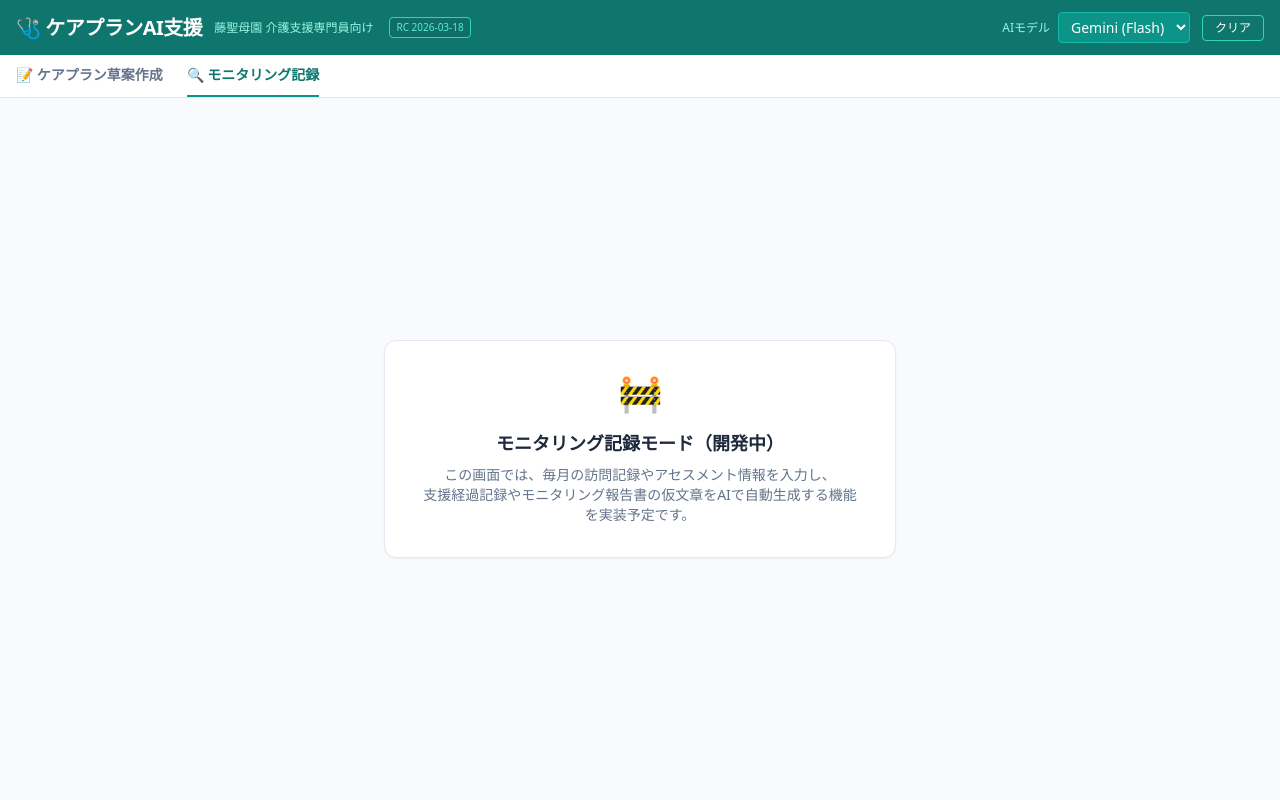
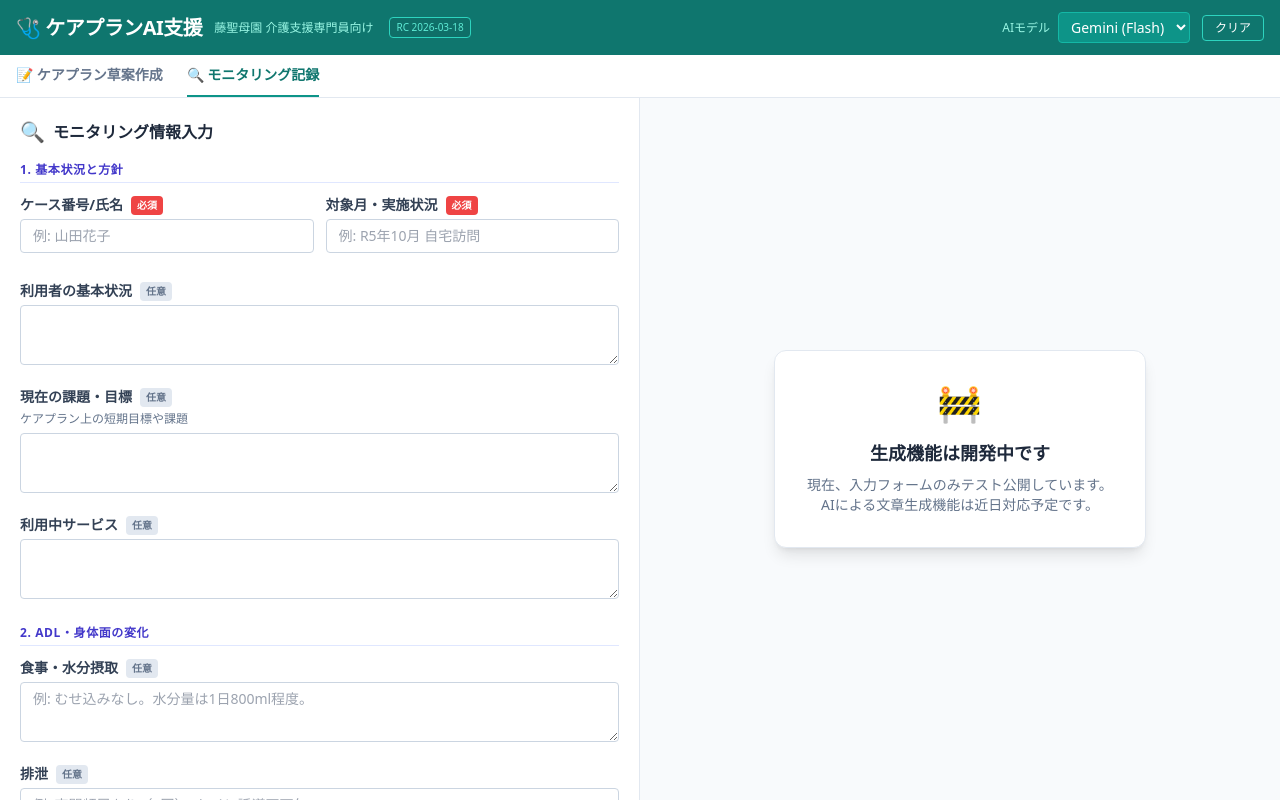
Before and after one commit to LooP-Innovate/fujiseiboen-care-manager-ai, a React (Vite) app: page / in a window 1280 px wide. Both pictures are taken after a click on the button "🔍 モニタリング記録". Built offline with nearby package versions, Linux system fonts and the light colour scheme; no server answers.

Commit message:
feat: add monitoring form component safely separated from care plan MVP

```diff
--- a/src/App.tsx
+++ b/src/App.tsx
@@ -1,8 +1,10 @@
 import React, { useState } from 'react';
 import Header from './components/Header';
 import InputForm from './components/InputForm';
+import MonitoringForm from './components/MonitoringForm';
 import ResultPanel from './components/ResultPanel';
 import { useCarePlan } from './hooks/useCarePlan';
+import { useMonitoring } from './hooks/useMonitoring';
 
 export type AppMode = 'care-plan' | 'monitoring';
 
@@ -20,6 +22,13 @@ const App: React.FC = () => {
     handleGenerate,
     handleClear,
   } = useCarePlan();
+
+  const {
+    monitoringData,
+    updateMonitoringField,
+    handleClearMonitoring,
+    handleGenerateMonitoring,
+  } = useMonitoring();
 
   return (
     <div className="flex flex-col h-screen bg-slate-100">
@@ -69,16 +78,30 @@ const App: React.FC = () => {
         </div>
           </>
         ) : (
-          <div className="flex flex-col items-center justify-center w-full bg-slate-50 h-full p-8 text-center overflow-y-auto">
-            <div className="bg-white p-8 rounded-xl shadow-sm border border-slate-200 max-w-lg">
-              <span className="text-4xl mb-4 block">🚧</span>
-              <h2 className="text-lg font-bold text-slate-800 mb-2">モニタリング記録モード（開発中）</h2>
-              <p className="text-sm text-slate-500">
-                この画面では、毎月の訪問記録やアセスメント情報を入力し、<br className="hidden sm:block" />
-                支援経過記録やモニタリング報告書の仮文章をAIで自動生成する機能を実装予定です。
-              </p>
+          <>
+            {/* 左ペイン: モニタリング用入力フォーム */}
+            <div className="w-full md:w-1/2 overflow-y-auto border-r border-slate-200 bg-white">
+              <MonitoringForm
+                formData={monitoringData}
+                onUpdateField={updateMonitoringField}
+                onGenerate={handleGenerateMonitoring}
+                onClear={handleClearMonitoring}
+              />
             </div>
-          </div>
+            {/* 右ペイン: プレースホルダ */}
+            <div className="w-full md:w-1/2 overflow-y-auto bg-slate-50 relative">
+              <div className="absolute inset-0 flex flex-col items-center justify-center p-8 text-center bg-slate-50/80 backdrop-blur-sm z-10">
+                <div className="bg-white p-8 rounded-xl shadow-lg border border-slate-200 max-w-sm">
+                  <span className="text-4xl mb-4 block">🚧</span>
+                  <h2 className="text-lg font-bold text-slate-800 mb-2">生成機能は開発中です</h2>
+                  <p className="text-sm text-slate-500">
+                    現在、入力フォームのみテスト公開しています。<br />
+                    AIによる文章生成機能は近日対応予定です。
+                  </p>
+                </div>
+              </div>
+            </div>
+          </>
         )}
       </main>
     </div>
--- /dev/null
+++ b/src/components/MonitoringForm.tsx
@@ -0,0 +1,195 @@
+import React from 'react';
+import { MonitoringFormData } from '../types';
+
+interface MonitoringFormProps {
+  formData: MonitoringFormData;
+  onUpdateField: (field: keyof MonitoringFormData, value: string) => void;
+  onGenerate: () => void;
+  onClear: () => void;
+  isLoading?: boolean;
+}
+
+// セクションタイトル
+const Section: React.FC<{ title: string; children: React.ReactNode }> = ({ title, children }) => (
+  <div className="mb-5">
+    <h3 className="text-xs font-bold uppercase tracking-wider text-indigo-700 border-b border-indigo-100 pb-1 mb-3">
+      {title}
+    </h3>
+    {children}
+  </div>
+);
+
+// 1行ラベル＋入力
+const Field: React.FC<{
+  label: string;
+  required?: boolean;
+  helperText?: string;
+  children: React.ReactNode;
+}> = ({ label, required, helperText, children }) => (
+  <div className="mb-4">
+    <div className="flex items-center mb-1">
+      <label className="block text-sm font-bold text-slate-700">
+        {label}
+      </label>
+      {required ? (
+        <span className="ml-2 text-[10px] font-bold text-white bg-red-500 rounded px-1.5 py-0.5">必須</span>
+      ) : (
+        <span className="ml-2 text-[10px] font-bold text-slate-500 bg-slate-200 rounded px-1.5 py-0.5">任意</span>
+      )}
+    </div>
+    {helperText && <p className="text-xs text-slate-500 mb-1.5">{helperText}</p>}
+    {children}
+  </div>
+);
+
+const inputClass =
+  'w-full text-sm rounded border border-slate-300 px-3 py-1.5 focus:outline-none focus:ring-2 focus:ring-indigo-400 focus:border-transparent';
+const textareaClass =
+  'w-full text-sm rounded border border-slate-300 px-3 py-1.5 focus:outline-none focus:ring-2 focus:ring-indigo-400 focus:border-transparent resize-y min-h-[60px]';
+
+const MonitoringForm: React.FC<MonitoringFormProps> = ({
+  formData,
+  onUpdateField,
+  onGenerate,
+  onClear,
+  isLoading = false,
+}) => {
+  return (
+    <div className="p-4 md:p-5">
+      <h2 className="text-base font-bold text-slate-800 mb-4 flex items-center gap-2">
+        <span className="text-xl">🔍</span>
+        モニタリング情報入力
+      </h2>
+
+      {/* グループ1：基本状況と方針 */}
+      <Section title="1. 基本状況と方針">
+        <div className="grid grid-cols-2 gap-3 mb-3">
+          <Field label="ケース番号/氏名" required>
+            <input
+              type="text"
+              value={formData.caseNumber}
+              onChange={(e) => onUpdateField('caseNumber', e.target.value)}
+              className={inputClass}
+              placeholder="例: 山田花子"
+            />
+          </Field>
+          <Field label="対象月・実施状況" required>
+            <input
+              type="text"
+              value={formData.monitoringStatus}
+              onChange={(e) => onUpdateField('monitoringStatus', e.target.value)}
+              className={inputClass}
+              placeholder="例: R5年10月 自宅訪問"
+            />
+          </Field>
+        </div>
+        <Field label="利用者の基本状況">
+          <textarea
+            value={formData.basicStatus}
+            onChange={(e) => onUpdateField('basicStatus', e.target.value)}
+            className={textareaClass}
+          />
+        </Field>
+        <Field label="現在の課題・目標" helperText="ケアプラン上の短期目標や課題">
+          <textarea
+            value={formData.goals}
+            onChange={(e) => onUpdateField('goals', e.target.value)}
+            className={textareaClass}
+          />
+        </Field>
+        <Field label="利用中サービス">
+          <textarea
+            value={formData.currentServices}
+            onChange={(e) => onUpdateField('currentServices', e.target.value)}
+            className={textareaClass}
+          />
+        </Field>
+      </Section>
+
+      {/* グループ2：ADL・身体面（ICF等に基づく項目） */}
+      <Section title="2. ADL・身体面の変化">
+        <Field label="食事・水分摂取">
+          <textarea
+            value={formData.meals}
+            onChange={(e) => onUpdateField('meals', e.target.value)}
+            className={textareaClass}
+            placeholder="例: むせ込みなし。水分量は1日800ml程度。"
+          />
+        </Field>
+        <Field label="排泄">
+          <textarea
+            value={formData.excretion}
+            onChange={(e) => onUpdateField('excretion', e.target.value)}
+            className={textareaClass}
+            placeholder="例: 夜間頻尿あり（3回）。トイレ誘導不可欠。"
+          />
+        </Field>
+        <Field label="入浴・皮膚状態">
+          <textarea
+            value={formData.bathing}
+            onChange={(e) => onUpdateField('bathing', e.target.value)}
+            className={textareaClass}
+            placeholder="例: デイサービスで週2回入浴。臀部に軽い発赤あり処置中。"
+          />
+        </Field>
+        <Field label="基本動作・リハビリ" helperText="移乗、歩行、リハビリの進捗など">
+          <textarea
+            value={formData.mobility}
+            onChange={(e) => onUpdateField('mobility', e.target.value)}
+            className={textareaClass}
+            placeholder="例: 杖歩行安定。転倒なし。"
+          />
+        </Field>
+      </Section>
+
+      {/* グループ3：医療・心理社会面 */}
+      <Section title="3. 医療・心理社会面">
+        <Field label="医療・健康管理" helperText="バイタル、受診状況、服薬など">
+          <textarea
+            value={formData.health}
+            onChange={(e) => onUpdateField('health', e.target.value)}
+            className={textareaClass}
+          />
+        </Field>
+        <Field label="心理・社会面" helperText="意欲、家族関係、他者交流など">
+          <textarea
+            value={formData.psychological}
+            onChange={(e) => onUpdateField('psychological', e.target.value)}
+            className={textareaClass}
+          />
+        </Field>
+        <Field label="その他補足・特記事項">
+          <textarea
+            value={formData.notes}
+            onChange={(e) => onUpdateField('notes', e.target.value)}
+            className={textareaClass}
+          />
+        </Field>
+      </Section>
+
+      {/* ─── アクションボタン ─── */}
+      <div className="flex gap-3 mt-6">
+        <button
+          onClick={onClear}
+          disabled={isLoading}
+          className="w-1/3 py-3 rounded-lg font-bold text-slate-600 bg-slate-200 hover:bg-slate-300 disabled:bg-slate-100 disabled:text-slate-400 transition-colors shadow-sm"
+        >
+          クリア
+        </button>
+        <button
+          onClick={onGenerate}
+          disabled={isLoading || !formData.caseNumber}
+          className="w-2/3 py-3 rounded-lg font-bold text-white bg-indigo-600 hover:bg-indigo-700 disabled:bg-slate-400 disabled:cursor-not-allowed transition-colors shadow-sm flex items-center justify-center gap-2"
+        >
+          <span>✨</span>
+          <span>{isLoading ? '生成準備中...' : '記録案を生成(準備中)'}</span>
+        </button>
+      </div>
+      {!formData.caseNumber && (
+        <p className="text-xs text-slate-500 text-center mt-2">※ ケース番号/氏名を入力してください</p>
+      )}
+    </div>
+  );
+};
+
+export default MonitoringForm;
--- /dev/null
+++ b/src/hooks/useMonitoring.ts
@@ -0,0 +1,49 @@
+import { useState, useCallback } from 'react';
+import { MonitoringFormData } from '../types';
+
+const initialMonitoringData: MonitoringFormData = {
+  caseNumber: '',
+  basicStatus: '',
+  currentIssues: '',
+  goals: '',
+  currentServices: '',
+  monitoringStatus: '',
+  meals: '',
+  excretion: '',
+  bathing: '',
+  skin: '',
+  mobility: '',
+  rehabilitation: '',
+  health: '',
+  psychological: '',
+  notes: '',
+};
+
+export const useMonitoring = () => {
+  const [monitoringData, setMonitoringData] = useState<MonitoringFormData>(initialMonitoringData);
+
+  const updateMonitoringField = useCallback((field: keyof MonitoringFormData, value: string) => {
+    setMonitoringData((prev) => ({
+      ...prev,
+      [field]: value,
+    }));
+  }, []);
+
+  const handleClearMonitoring = useCallback(() => {
+    if (window.confirm('モニタリングの入力内容をすべてクリアしますか？')) {
+      setMonitoringData(initialMonitoringData);
+    }
+  }, []);
+
+  // For future use when AI generation is wired up
+  const handleGenerateMonitoring = useCallback(async () => {
+    alert('現在開発中です。次期アップデートでAIプロンプトと接続します。');
+  }, []);
+
+  return {
+    monitoringData,
+    updateMonitoringField,
+    handleClearMonitoring,
+    handleGenerateMonitoring,
+  };
+};
```
Also changed, not shown: src/types/index.ts (+19 -0 lines).
